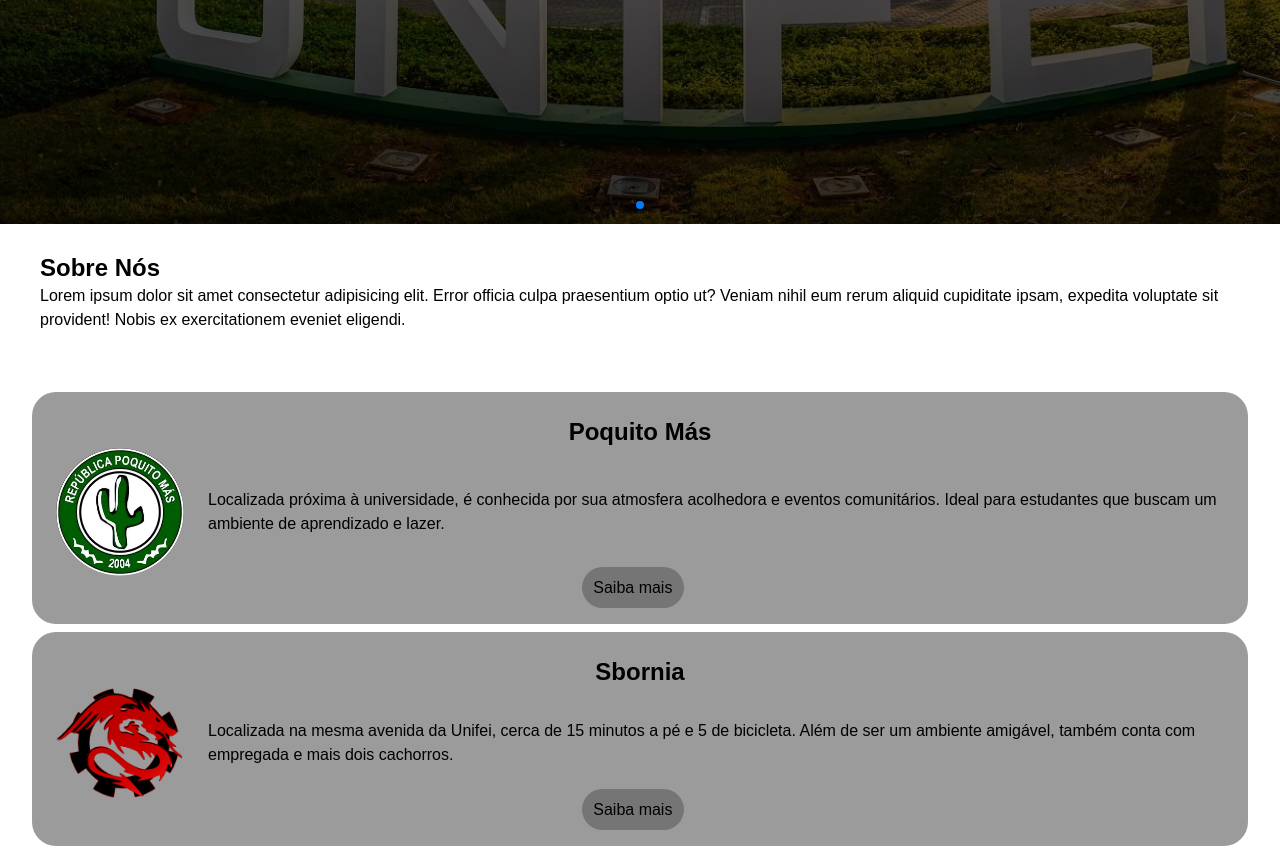
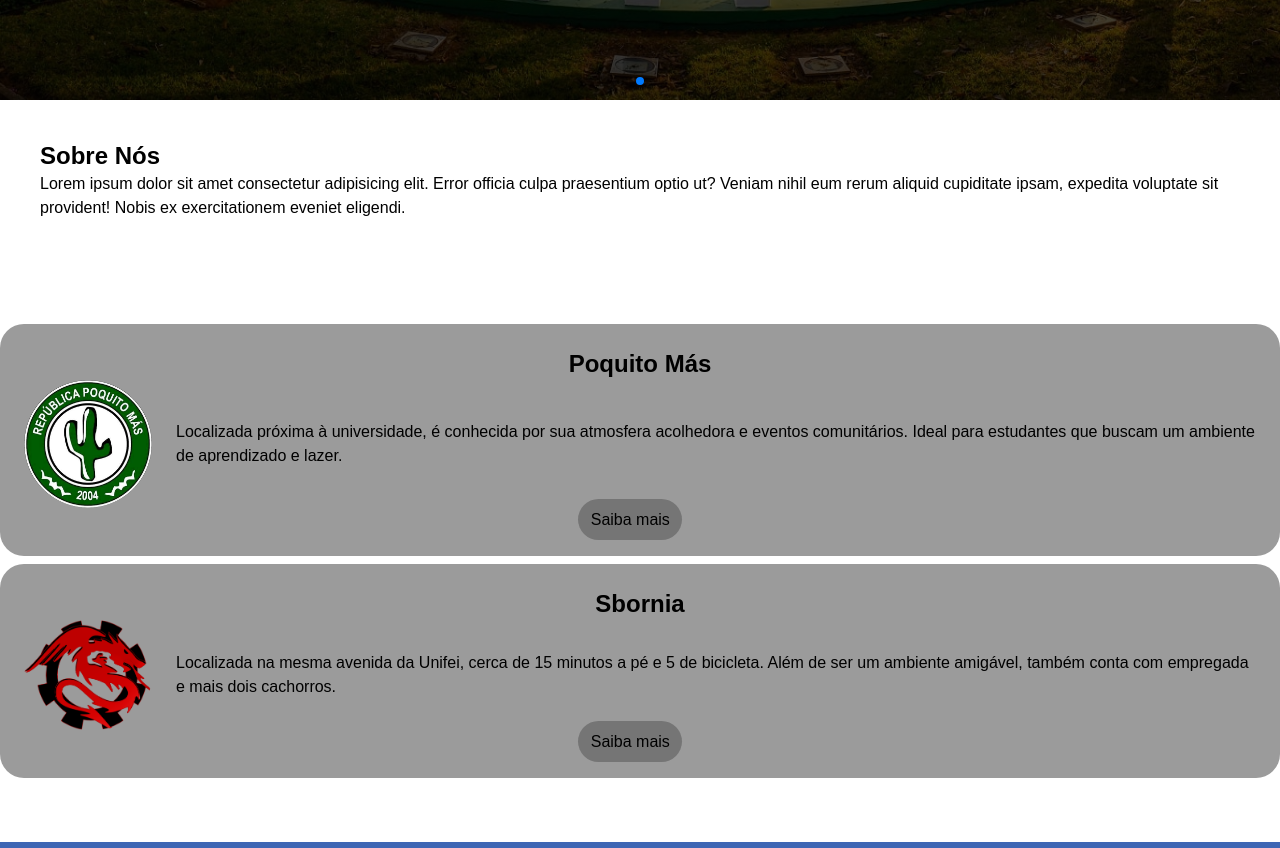
Before and after one commit to Jooaomarcelo/projeto-final-web, a Next.js app: page /home in a window 1280 px wide. Shown: the part 540-1388 px from the top of the page. Built offline with nearby package versions, Linux system fonts and the light colour scheme; no server answers.

Commit message:
adjusted css in home page

```diff
--- a/src/app/(pages)/home/page.jsx
+++ b/src/app/(pages)/home/page.jsx
@@ -5,29 +5,25 @@ import Explore from '@/components/Explore';
 export default function Home() {
   return (
     <>
+      <div className="flex flex-col gap-6 h-screen">
         <Carrosel>
           <div className="absolute z-10 inset-x-16 inset-y-64 sm:inset-x-16 md:inset-x-32 lg:inset-x-64 flex flex-col items-center justify-center text-[#DBF5E0]">
-          <h1 className="text-5xl font-bold text-center">
-            Seja Bem Vindo ao Nosso Site
-          </h1>
+            <h1 className="text-5xl font-bold text-center">Seja Bem Vindo ao Nosso Site</h1>
             <span>Descubra a sua República Universitária em Itajubá</span>
             <Link href="#explore">
-            <div className="mt-5 py-3 px-7 rounded-lg bg-[#DBF5E0] text-black">
-              Explorar
-            </div>
+              <div className="mt-5 py-3 px-7 rounded-lg bg-[#DBF5E0] text-black">Explorar</div>
             </Link>
           </div>
         </Carrosel>
-      <div className="flex flex-col container py-7">
+        <div className="flex flex-col justify-center container py-4">
           <h2 className="text-black">Sobre Nós</h2>
           <p className="text-black">
-          Lorem ipsum dolor sit amet consectetur adipisicing elit. Error officia
-          culpa praesentium optio ut? Veniam nihil eum rerum aliquid cupiditate
-          ipsam, expedita voluptate sit provident! Nobis ex exercitationem
-          eveniet eligendi.
+            Lorem ipsum dolor sit amet consectetur adipisicing elit. Error officia culpa praesentium optio ut? Veniam
+            nihil eum rerum aliquid cupiditate ipsam, expedita voluptate sit provident! Nobis ex exercitationem eveniet
+            eligendi.
           </p>
         </div>
-
+      </div>
       <Explore />
     </>
   );
--- a/src/components/Carrosel.jsx
+++ b/src/components/Carrosel.jsx
@@ -20,7 +20,7 @@ const data = [
 
 export default function Carrosel(props) {
   return (
-    <div className="relative">
+    <div className="relative h-[80%]">
       {props.children}
       <Swiper
         slidesPerView={1}
@@ -28,12 +28,13 @@ export default function Carrosel(props) {
         navigation
         autoplay={{ delay: 3000 }}
         loop
+        className="h-full"
       >
         {data.map((item) => (
           <SwiperSlide key={item.id}>
             {
               <div
-                className="w-screen relative h-[550px] xl:h-[700px]"
+                className="h-full w-screen relative"
                 style={{
                   background: `linear-gradient(180deg, rgba(0, 0, 0, 0.4), rgba(0, 0, 0, 0.8)), url(${item.img})`,
                   backgroundSize: 'cover',
--- a/src/components/Explore.jsx
+++ b/src/components/Explore.jsx
@@ -5,7 +5,7 @@ export default async function Explore() {
   const fraternities = await getFraternities();
   return (
     // Explore Content
-    <div id="explore" className="flex flex-col p-8 gap-2 items-center">
+    <div id="explore" className="flex flex-col py-16 gap-2 items-center">
       {fraternities.map((item, index) => {
         if (item.description) {
           // Card
--- a/src/components/template/Pagina.jsx
+++ b/src/components/template/Pagina.jsx
@@ -5,7 +5,7 @@ export default function Pagina({ children }) {
   return (
     <div className="flex flex-col flex-1 min-h-screen">
       <Cabecalho />
-      <main className="flex flex-col flex-1 mt-16">{children}</main>
+      <main className="flex flex-col flex-1">{children}</main>
       <Rodape />
     </div>
   );
--- a/src/components/template/Rodape.jsx
+++ b/src/components/template/Rodape.jsx
@@ -1,4 +1,4 @@
-import Link from "next/link";
+import Link from 'next/link';
 
 export default function Rodape() {
   return (
@@ -26,9 +26,7 @@ export default function Rodape() {
           </Link>
         </li>
       </ul>
-      <span className="mt-2">
-        &copy; {new Date().getFullYear()} Todos os direitos reservados
-      </span>
+      <span className="mt-2">&copy; {new Date().getFullYear()} Todos os direitos reservados</span>
     </footer>
   );
 }
```
Lines whose indentation alone changed are shown as unchanged.
